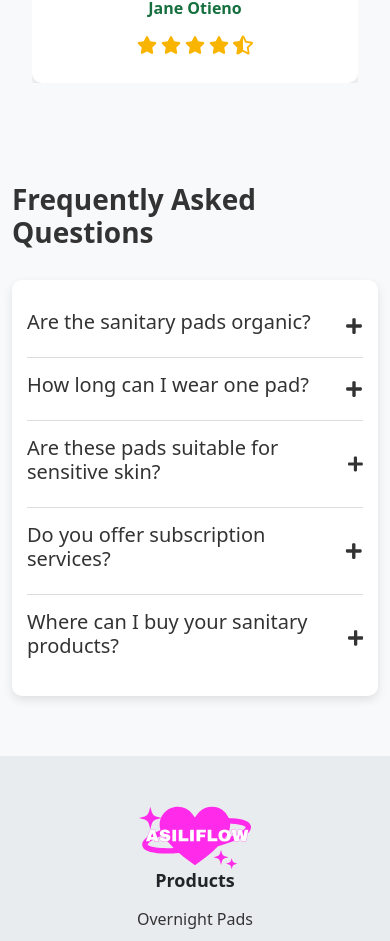
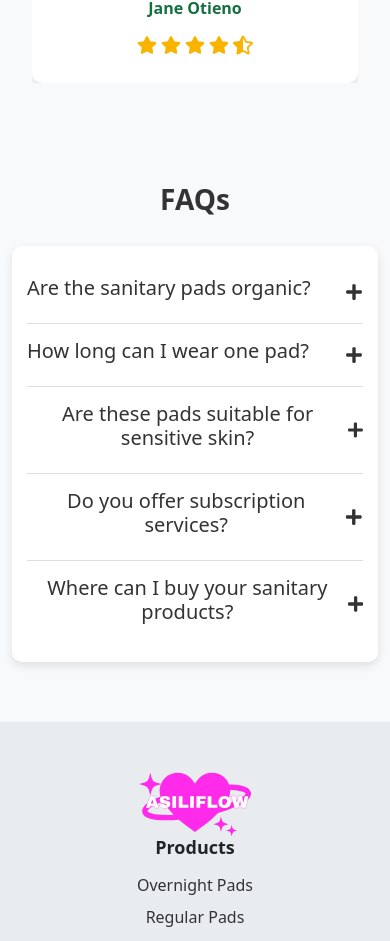
Before and after one commit to topister/AsiliFlow, a React (Vite) app: page / in a window 390 px wide. Shown: the part 4359-5300 px from the top of the page. Built offline with nearby package versions, Linux system fonts and the light colour scheme.

Commit message:
home component

```diff
--- a/src/components/FAQ.css
+++ b/src/components/FAQ.css
@@ -1,7 +1,7 @@
 .faq-section {
     padding: 60px 0;
     background: #f8f9fa;
-    /* text-align: center; */
+    text-align: center;
   }
 
   .section-title {
--- a/src/components/FAQ.jsx
+++ b/src/components/FAQ.jsx
@@ -41,7 +41,7 @@
   return (
     <section className="faq-section">
       <Container>
-        <h2 className="section-title">Frequently Asked Questions</h2>
+        <h2 className="section-title">FAQs</h2>
         <Row className="justify-content-center">
           <Col md={8}>
             <div className="faq-container">
--- a/src/components/TestimonialSection.css
+++ b/src/components/TestimonialSection.css
@@ -61,7 +61,7 @@
     }
 
     .testimonial-col {
-      /* flex: 0 0 100%; */
+      flex: 0 0 100%;
       max-width: 100%;
     }
 
```
Also changed, not shown: 1 other file (tests, documents, lock files or other folders).
